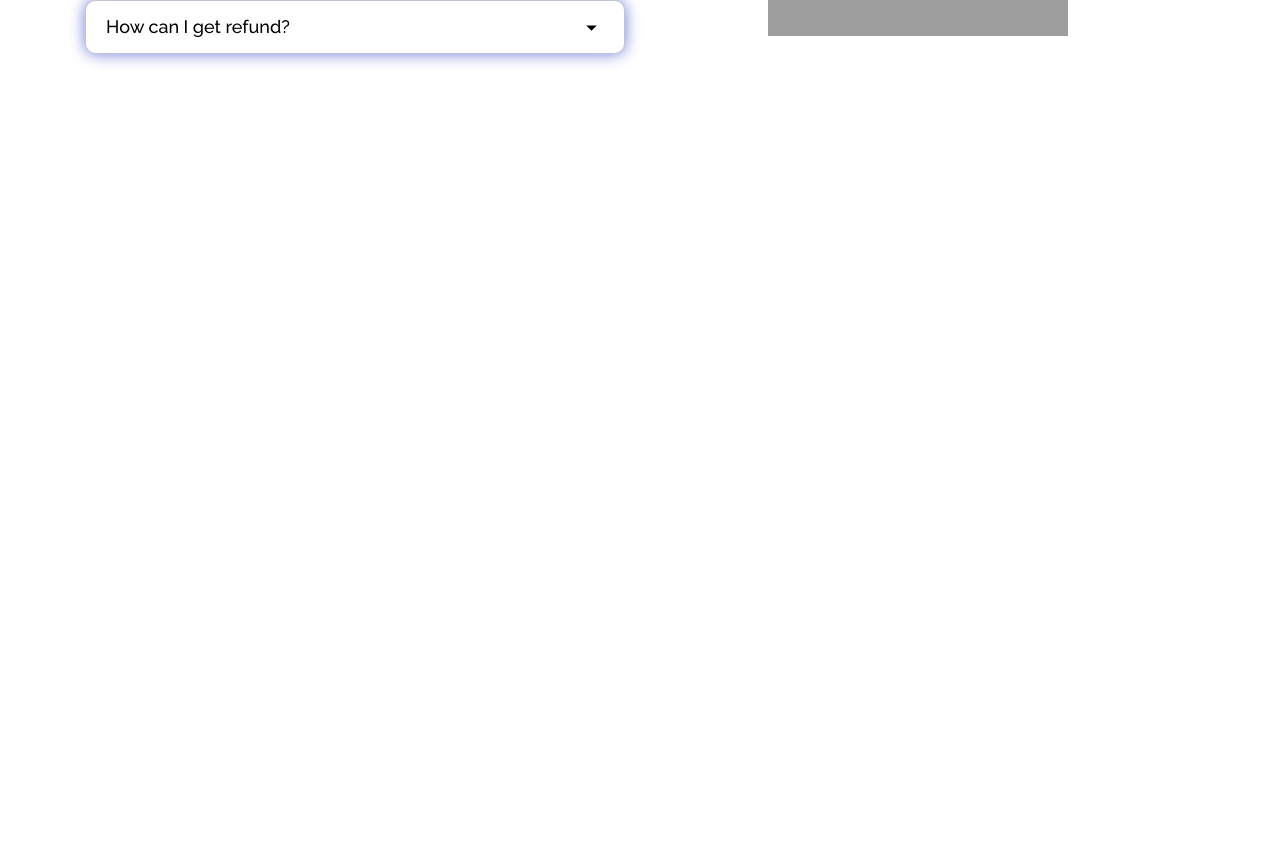
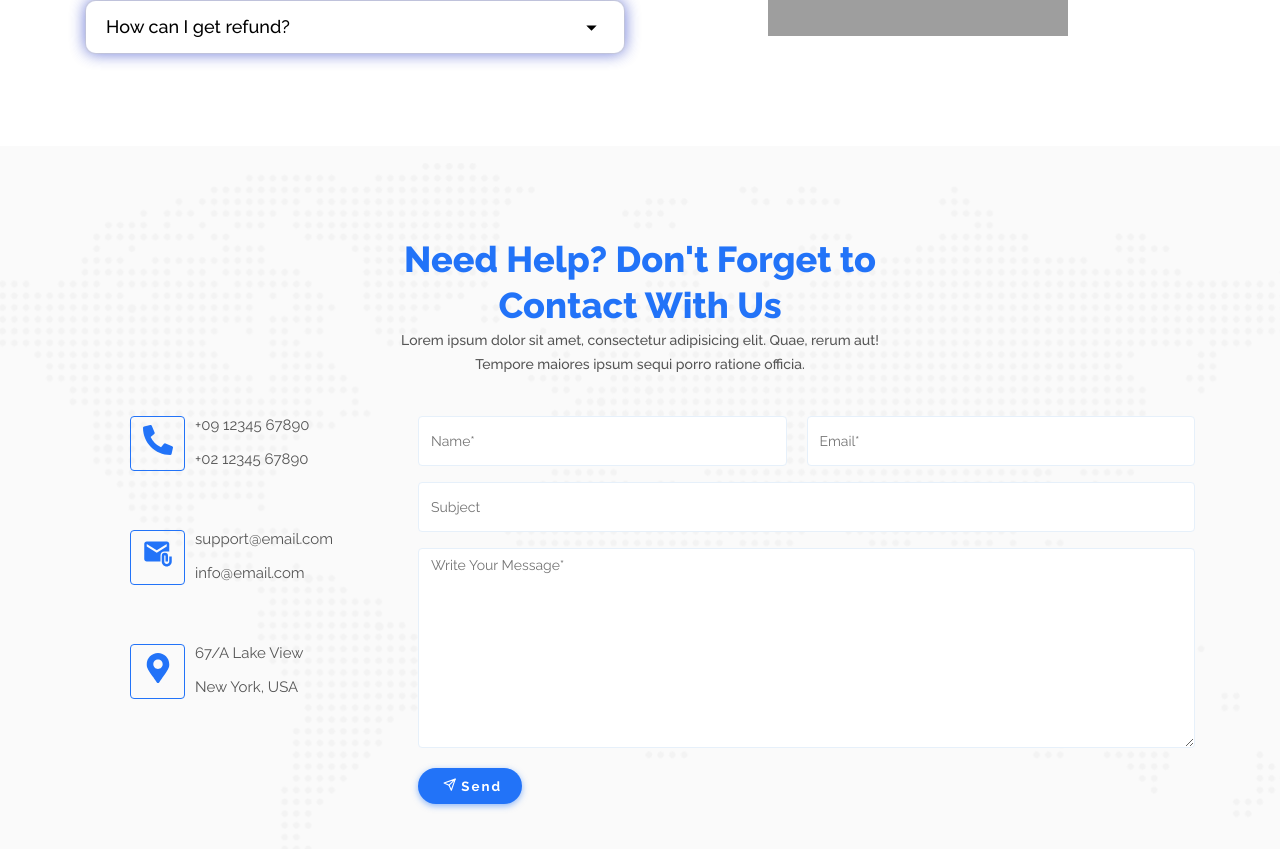
Before and after one commit to thenavik/smart-landing-page, a React (Create React App) app: page / in a window 1280 px wide. Shown: the part 6182-7031 px from the top of the page. Before the commit the page ends 6426 px from the top, so only its background shows below. Built offline with nearby package versions, Linux system fonts and the light colour scheme; grey boxes are pictures that could not be loaded.

Commit message:
add contact section

```diff
--- a/src/components/about/Header.js
+++ b/src/components/about/Header.js
@@ -1,15 +1,8 @@
 import React, { useState } from "react";
 import XButton from "../../core/XButton";
+import { BsCart4 } from "react-icons/bs";
 import * as Scroll from "react-scroll";
-import {
-  Link,
-  Button,
-  Element,
-  Events,
-  animateScroll as scroll,
-  scrollSpy,
-  scroller,
-} from "react-scroll";
+import { Link, animateScroll as scroll } from "react-scroll";
 import "../../styles/header/header.scss";
 
 export default function Header() {
@@ -90,7 +83,7 @@ export default function Header() {
                 );
               })}
             </ul>
-            <XButton type={btnType} name={"Buy Now"} />
+            <XButton type={btnType} icon={<BsCart4 />} name={"Buy Now"} />
           </nav>
         </div>
       </header>
@@ -107,7 +100,11 @@ export default function Header() {
                     erat ut turpis. Suspendisse urna nibh, viverra non.
                   </p>
                   <div className="mt-4">
-                    <XButton type={"btn-primary"} name={"Order Now"} />
+                    <XButton
+                      type={"btn-primary"}
+                      icon={<BsCart4 />}
+                      name={"Order Now"}
+                    />
                   </div>
                 </div>
               </div>
--- /dev/null
+++ b/src/components/contact/Contact.js
@@ -0,0 +1,114 @@
+import React from "react";
+import { FaPhoneAlt, FaMapMarkerAlt } from "react-icons/fa";
+import { MdAttachEmail } from "react-icons/md";
+import { FiSend } from "react-icons/fi";
+import XButton from "../../core/XButton";
+import "../../styles/contact/contact.scss";
+
+export default function Contact() {
+  return (
+    <div className="contact">
+      <div className="xcontainer">
+        <div className="contact-wrapper">
+          <div className="contact-section__heading text-center">
+            <h2 className="main-headline">
+              Need Help? Don't Forget to Contact With Us
+            </h2>
+            <p className="main-paragraph">
+              Lorem ipsum dolor sit amet, consectetur adipisicing elit. Quae,
+              rerum aut! Tempore maiores ipsum sequi porro ratione officia.
+            </p>
+          </div>
+          <div className="contact-body">
+            <div className="contact-info">
+              <div className="contact-info-single">
+                <div className="icon">
+                  <FaPhoneAlt />
+                </div>
+                <div className="content">
+                  <p>
+                    <p>+09 12345 67890</p>
+                    <p> +02 12345 67890</p>
+                  </p>
+                </div>
+              </div>
+              <div className="contact-info-single">
+                <div className="icon">
+                  <MdAttachEmail />
+                </div>
+                <div className="content">
+                  <p>
+                    <p>support@email.com</p>
+                    <p>info@email.com</p>
+                  </p>
+                </div>
+              </div>
+              <div className="contact-info-single">
+                <div className="icon">
+                  <FaMapMarkerAlt />
+                </div>
+                <div className="content">
+                  <p>
+                    <p>67/A Lake View</p>
+                    <p>New York, USA</p>
+                  </p>
+                </div>
+              </div>
+            </div>
+            <div className="contact-box">
+              <div className="contact-form">
+                <form>
+                  <div className="box-head">
+                    <div className="form-group pr-2">
+                      <input
+                        type="text"
+                        className="form-control"
+                        id="name"
+                        name="name"
+                        placeholder="Name*"
+                        required="required"
+                      />
+                      <div className="help-block with-errors"></div>
+                    </div>
+                    <div className="form-group">
+                      <input
+                        type="email"
+                        className="form-control"
+                        id="email"
+                        name="email"
+                        placeholder="Email*"
+                        required="required"
+                      />
+                      <div className="help-block with-errors"></div>
+                    </div>
+                  </div>
+                  <div className="form-group">
+                    <input
+                      type="text"
+                      className="form-control"
+                      id="subject"
+                      name="subject"
+                      placeholder="Subject"
+                    />
+                  </div>
+                  <div className="form-group">
+                    <textarea
+                      className="form-control textarea"
+                      id="message"
+                      name="message"
+                      rows="10"
+                      placeholder="Write Your Message*"
+                      required="required"
+                    ></textarea>
+                  </div>
+                  <XButton type="btn-blue" icon={<FiSend />} name="Send" />
+                  <div className="messages"></div>
+                </form>
+              </div>
+            </div>
+          </div>
+        </div>
+      </div>
+    </div>
+  );
+}
--- a/src/core/XButton.js
+++ b/src/core/XButton.js
@@ -1,13 +1,12 @@
 import React from "react";
-import { BsCart4 } from "react-icons/bs";
 import "../styles/core/xbutton.scss";
 
 export default function XButton(props) {
   return (
     <>
       <button className={props.type}>
-        <BsCart4 />
-        {props.name}
+        {props?.icon}
+        {props?.name}
       </button>
     </>
   );
--- a/src/pages/Home.js
+++ b/src/pages/Home.js
@@ -9,6 +9,7 @@ import Slider from "../components/slider/Slider";
 import Newsletter from "../components/newsletter/Newsletter";
 import Faq from "../components/faq/Faq";
 import ProductArea from "../components/product/ProductArea";
+import Contact from "../components/contact/Contact";
 
 export default function Home() {
   return (
@@ -23,6 +24,7 @@ export default function Home() {
       <ProductArea />
       <Slider />
       <Faq />
+      <Contact />
     </div>
   );
 }
--- /dev/null
+++ b/src/styles/contact/contact.scss
@@ -0,0 +1,86 @@
+.contact {
+  padding: 90px 0 85px;
+  background-image: url(../../assets/img/map.png);
+  background-repeat: no-repeat;
+  background-size: cover;
+  background-position: center;
+  background-color: #fafafa;
+
+  .contact-wrapper {
+    .contact-section__heading {
+      width: 45%;
+      margin: 0 auto;
+    }
+
+    .contact-body {
+      padding-top: 40px;
+      display: flex;
+
+      .contact-info {
+        width: 30%;
+        padding: 0 0 0 45px;
+
+        .contact-info-single {
+          margin: 0 0 30px;
+          overflow: hidden;
+          display: flex;
+
+          p {
+            font-size: 15px;
+            color: #555;
+            padding-bottom: 1rem;
+          }
+
+          .icon {
+            width: 25%;
+            margin-right: 10px;
+            text-align: center;
+            font-size: 30px;
+            color: #2273f8;
+            border: 1.2px solid #2273f8;
+            border-radius: 4px;
+            width: 55px;
+            height: 55px;
+            display: inline-block;
+            line-height: 55px;
+          }
+        }
+      }
+      .contact-box {
+        width: 70%;
+
+        .box-head {
+          display: flex;
+          justify-content: space-between;
+          align-items: center;
+
+          &:first-child {
+            .form-group {
+              width: 50%;
+            }
+          }
+        }
+
+        .form-group {
+          margin-bottom: 1rem;
+
+          .form-control {
+            outline: none;
+            height: 50px;
+            border: 1px solid #e6f0fa;
+            font-size: 14px;
+            width: 100%;
+            padding: 0.375rem 0.75rem;
+            line-height: 1.5;
+            color: #495057;
+            background-color: #fff;
+            border-radius: 0.25rem;
+          }
+          .textarea {
+            height: 200px;
+          }
+        }
+      }
+    }
+  }
+}
--- a/src/styles/faq/faq.scss
+++ b/src/styles/faq/faq.scss
@@ -1,6 +1,5 @@
 .faq-area {
   width: 100%;
-  height: 700px;
   padding: 90px 0 72px;
 
   .faq-wrapper {
--- a/src/styles/global.css
+++ b/src/styles/global.css
@@ -82,6 +82,10 @@ li {
   text-align: center;
 }
 
+.pr-2 {
+  padding-right: 20px;
+}
+
 .c-white {
   color: white;
 }
```
Also changed, not shown: src/assets/img/map.png (added).
